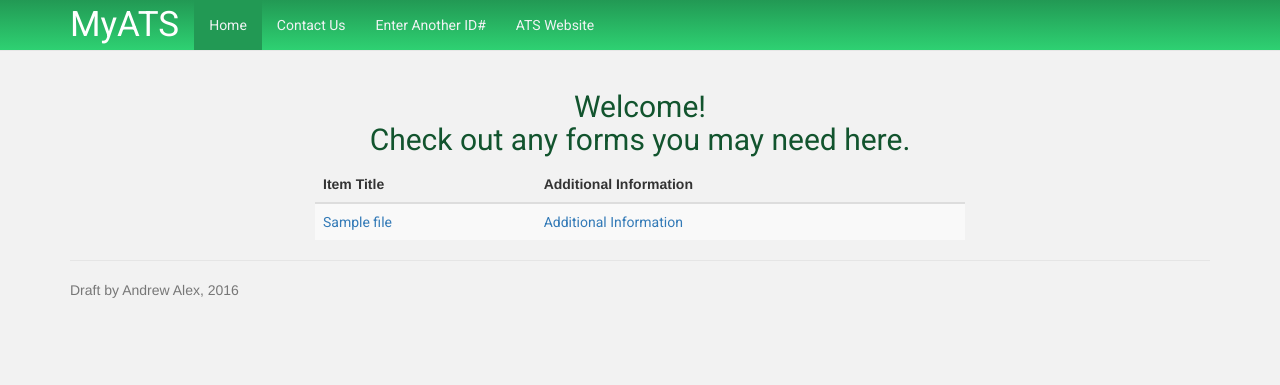
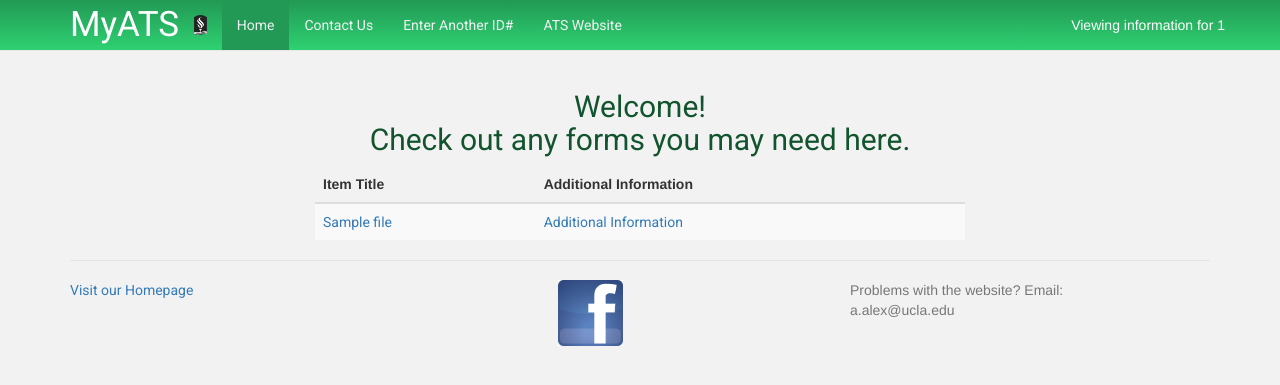
Before and after one commit to andrewdalex/MyATS, a Django app: template myats/templates/home.html in a window 1280 px wide. Shown: the top 385 px of the page. Run offline with Django 3.2, Linux system fonts and the light colour scheme; the template is opened without the code that fills it: most values are stand-ins (such as "Sample title", 1, 10 or a date in 2020); some libraries are stand-ins or nearby versions.

Commit message:
added logos to navbar and footer information

```diff
--- a/ats/urls.py
+++ b/ats/urls.py
@@ -19,6 +19,6 @@ from django.conf.urls.static import static
 from django.contrib import admin
 from django.contrib.auth import views as auth_views
 urlpatterns = [
-    url(r'^$', include('myats.urls')),
+    url(r'^', include('myats.urls')),
     url(r'^admin/', admin.site.urls),
 ] + static(settings.MEDIA_URL, document_root=settings.MEDIA_ROOT)
--- a/myats/static/stylesheet.css
+++ b/myats/static/stylesheet.css
@@ -61,3 +61,27 @@ li > a:hover{
   .table-striped>tbody>tr:nth-child(even)>th {
      background-color: #fff !important; // Choose your own color here
    }
+
+#facebook{
+  max-width: 25%;
+  max-height: 25%;
+}
+#brand{
+  max-width: 100%;
+  max-height: 100%;
+}
+
+@media (max-width: 768px){
+  #dev-contact{
+    padding-top: 20px;
+  }
+  #brand{
+    display: none;
+  }
+  #hide{
+    display: none;
+  }
+}
+.navbar-text{
+  color: #fff !important;
+}
--- a/myats/templates/home.html
+++ b/myats/templates/home.html
@@ -42,15 +42,19 @@
             <span class="icon-bar"></span>
             <span class="icon-bar"></span>
           </button>
-          <a class="navbar-brand" href="/home/{{ student_id }}">MyATS</a>
+          <a class="navbar-brand" href="/home/{{ person_id }}">MyATS</a>
+          <a class="navbar-brand" href="/home/{{ person_id }}">
+            <img alt="Brand" id="brand" src="{% static 'sac_primary_bw.png' %}">
+          </a>
         </div>
         <div id="navbar" class="collapse navbar-collapse">
           <ul class="nav navbar-nav">
-            <li class="active"><a href="/home/{{ student_id }}">Home</a></li>
+            <li class="active"><a href="/home/{{ person_id }}">Home</a></li>
             <li><a href="http://www.csus.edu/coe/ats/contact.html">Contact Us</a></li>
             <li><a href="{% url 'search' %}">Enter Another ID#</a></li>
             <li><a href="http://www.csus.edu/coe/ats/">ATS Website</a></li>
           </ul>
+          <p class="navbar-text navbar-right" id="hide">Viewing information for {{ person_id }}</p>
         </div><!--/.nav-collapse -->
       </div>
     </nav>
@@ -85,7 +89,19 @@
           </tbody>
         </table>
         <footer class="footer">
-            <p>Draft by Andrew Alex, 2016</p>
+          <div class='row'>
+            <div class="col-xs-6 col-md-4">
+              <a href="http://www.csus.edu/coe/ats/">Visit our Homepage</a>
+            </div>
+            <div class="col-xs-3 col-xs-offset-3 col-md-3 col-md-offset-1">
+              <a href="https://www.facebook.com/academictalentsearch/">
+                <img id="facebook" src="{% static 'Facebook_icon.jpg' %}"/>
+              </a>
+            </div>
+            <div class="col-xs-12 col-md-3" id="dev-contact">
+                <p>Problems with the website? Email: a.alex@ucla.edu</p>
+            </div>
+          </div>
         </footer>
 
     </div><!-- /.container -->
--- a/myats/templates/login.html
+++ b/myats/templates/login.html
@@ -4,7 +4,7 @@
     <meta charset='utf-8'>
     <meta http-equiv="X-UA-Compatible" content="IE=edge">
     <meta name="viewport" content="width=device-width, initial-scale=1">
-    <title>MyATS Login</title>
+    <title>MyATS | Search</title>
     <link rel="stylesheet" href="https://maxcdn.bootstrapcdn.com/bootstrap/3.3.6/css/bootstrap.min.css" integrity="sha384-1q8mTJOASx8j1Au+a5WDVnPi2lkFfwwEAa8hDDdjZlpLegxhjVME1fgjWPGmkzs7" crossorigin="anonymous">
     <link href="{% static 'login.css' %}" rel="stylesheet">
     <link href='https://fonts.googleapis.com/css?family=Roboto' rel='stylesheet' type='text/css'>
--- a/myats/views.py
+++ b/myats/views.py
@@ -17,7 +17,7 @@ def home(request,person_id):
         files = Resource.objects.filter(ta=True)
     else:
         files = Resource.objects.filter(teacher=True)
-    context = { 'files':files, 'student_id': person_id }
+    context = { 'files':files, 'person_id': person_id }
     return render(request,'home.html', context=context)
 
 
```
Also changed, not shown: myats/static/Facebook_icon.jpg (added), myats/static/sac_primary_bw.png (added).
